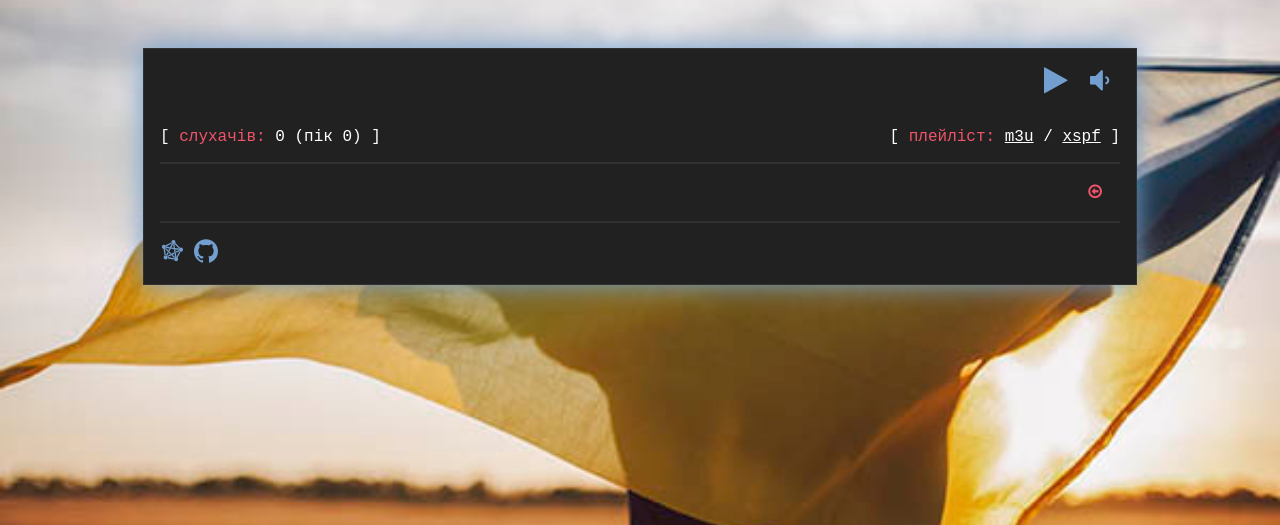
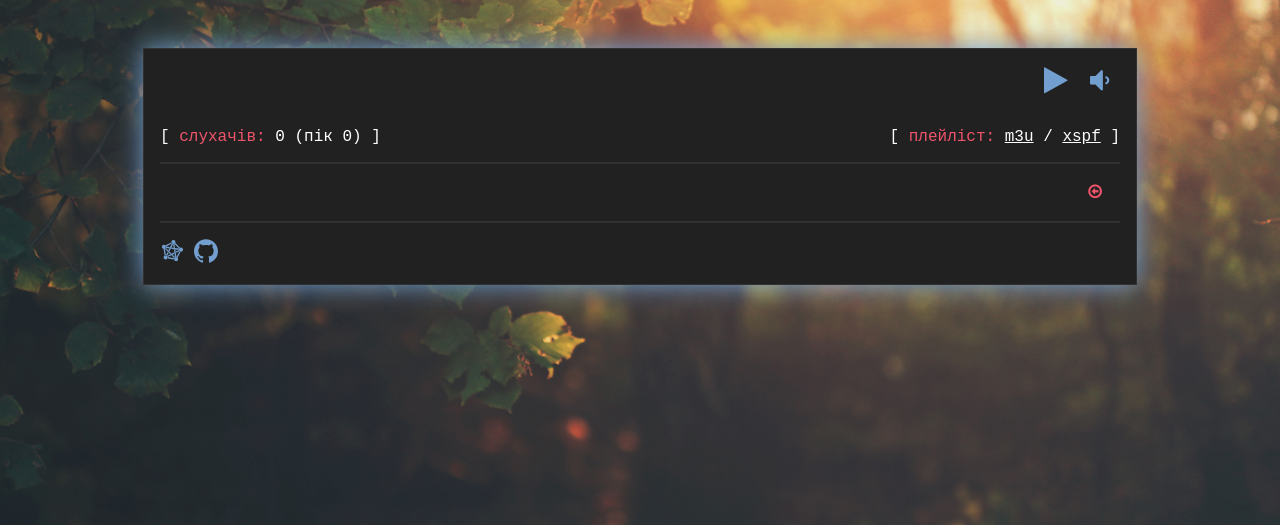
Before and after one commit to uanet-exception/radio.social.net.ua, a Flask app: page / in a window 1280 px wide. Shown: the top 525 px of the page. Run offline with Flask 2, Linux system fonts and the light colour scheme; data that the repository does not hold is empty.

Commit message:
Update background image

```diff
--- a/app/static/css/themes/default.css
+++ b/app/static/css/themes/default.css
@@ -1,5 +1,5 @@
 body {
-  background: url("/static/background.jpg") center center / cover no-repeat fixed;
+  background: url("/static/background.png") center center / cover no-repeat fixed;
   font-family: monospace;
   font-size: 16px;
   color: white;
```
Also changed, not shown: app/static/background.jpg (deleted), app/static/background.png (added).
